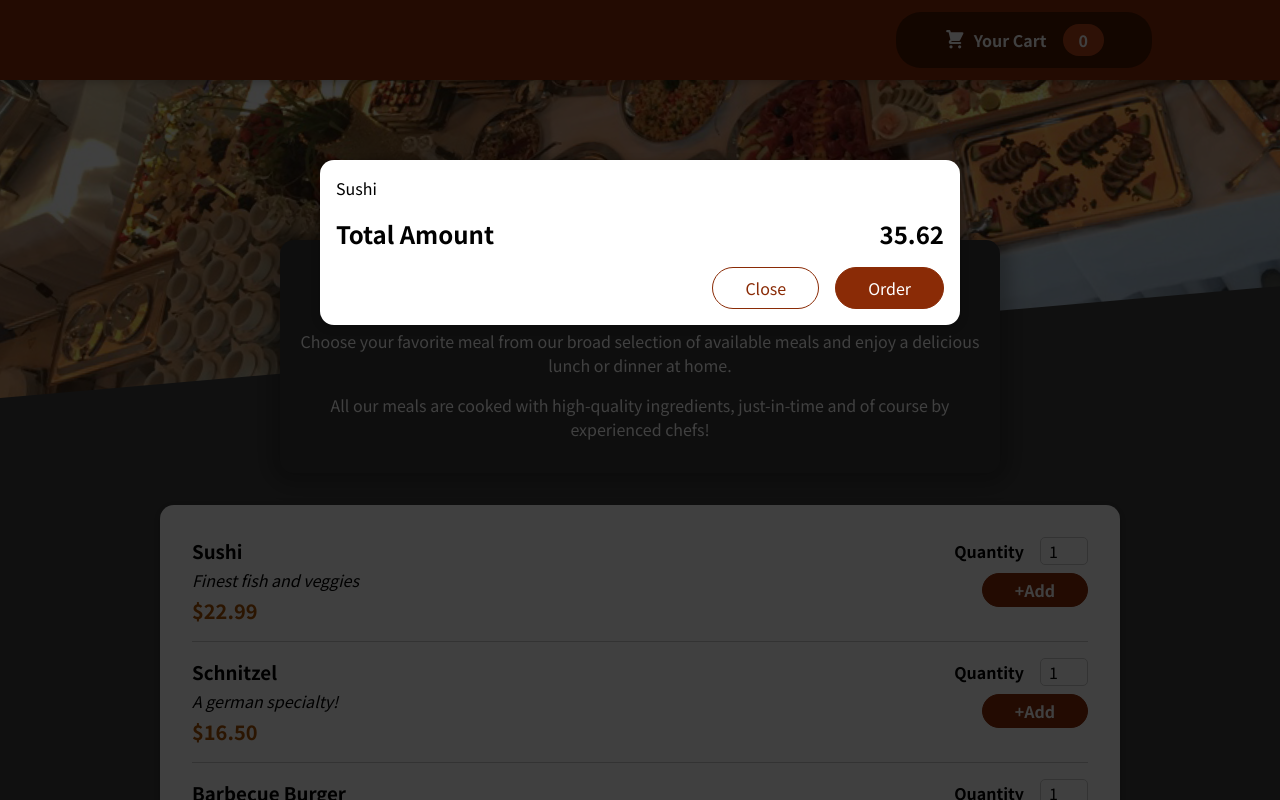
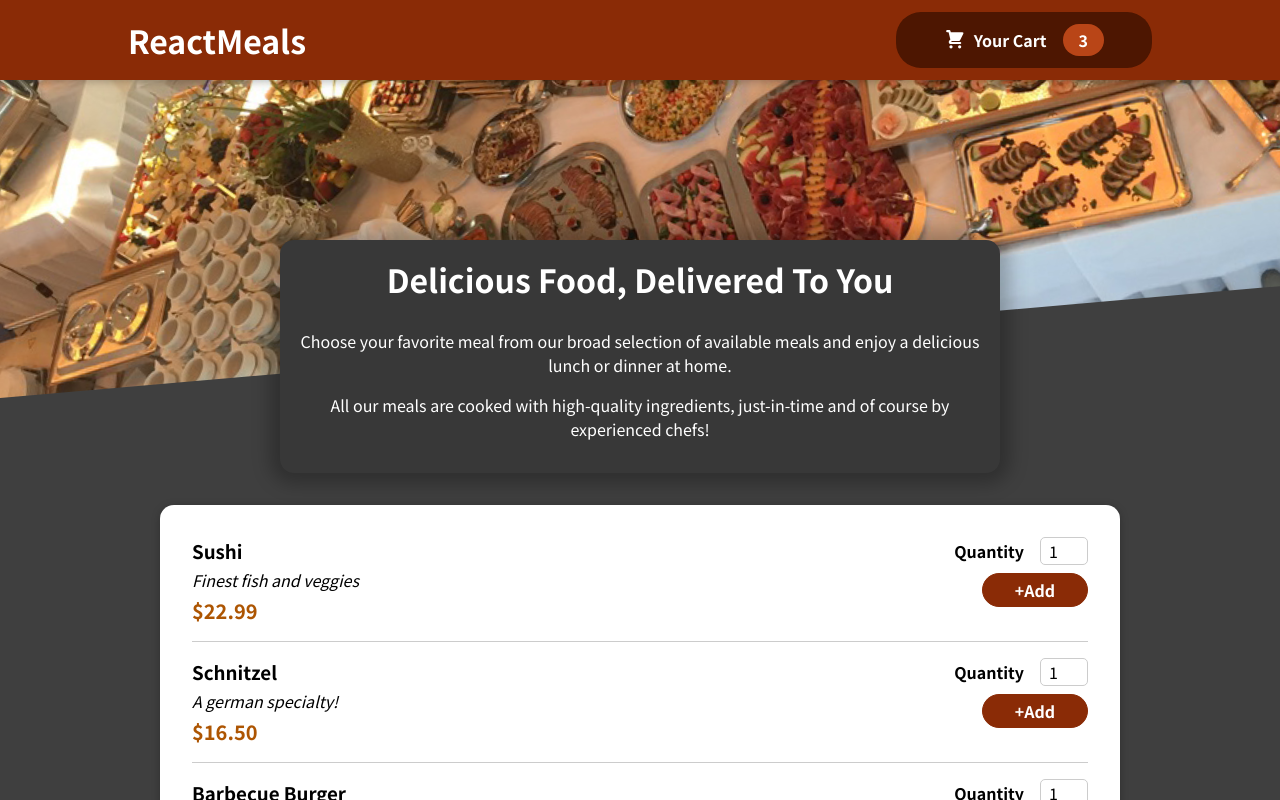
Before and after one commit to luvgameon/Food-delivery-app, a React (Create React App) app: page / in a window 1280 px wide. Shown: the top 800 px of the page. Built offline with nearby package versions, Linux system fonts and the light colour scheme.

Commit message:
Cart close

```diff
--- a/src/App.js
+++ b/src/App.js
@@ -1,15 +1,26 @@
-import { Fragment } from 'react';
+import { Fragment, useState } from 'react';
 import Header from "./Components/Layout/Header";
 import Meals from "./Components/Meals/Meals";
 import React from 'react';
 import Cart from './Components/Cart/Cart';
 
+
 function App() {
+  const [ShowCart, setShowCart] = useState(false);
+
+const ShowCartHandler=()=>{
+  setShowCart(true);
+}
+
+const hideCartHandler=()=>{
+  setShowCart(false);
+}
+
 
   return (
     <Fragment>
-      <Cart/>
-      <Header />
+      {ShowCart && <Cart onClose={hideCartHandler}/>}
+      <Header onShowCart={ShowCartHandler}/>
       <main>
         <Meals />
       </main>
--- a/src/Components/Cart/Cart.js
+++ b/src/Components/Cart/Cart.js
@@ -11,14 +11,16 @@
   );
 
   return (
-    <Modal>
+    <Modal onClose={props.onClose}>
       {cartItems}
       <div className={classes.total}>
         <span>Total Amount</span>
         <span>35.62</span>
       </div>
       <div className={classes.actions}>
-        <button className={classes['button--alt']}>Close</button>
+        <button className={classes['button--alt']} onClick={props.onClose}>
+          Close
+        </button>
         <button className={classes.button}>Order</button>
       </div>
     </Modal>
--- a/src/Components/Layout/Header.js
+++ b/src/Components/Layout/Header.js
@@ -1,4 +1,4 @@
-import React from 'react'
+import { Fragment } from 'react';
 import classes from './Header.module.css';
 import Mealsimage from '../../assets/meals.jpg';
 import HeaderCartButton from './HeaderCartButton';
@@ -6,16 +6,16 @@
 
 export default function Header(props) {
   return (
-    <>
-    <header className={classes.header}>
-   <h1>{props.title}</h1>
-<HeaderCartButton/>
-    </header>
+    <Fragment>
+   <header className={classes.header}>
+        <h1>ReactMeals</h1>
+<HeaderCartButton onClick={props.onShowCart} />
+      </header>
     <div className={classes['main-image']}>
         <img src={Mealsimage} alt="the food"></img>
     </div>
 
 
-    </>
+    </Fragment>
   )
 }
--- a/src/Components/Layout/HeaderCartButton.js
+++ b/src/Components/Layout/HeaderCartButton.js
@@ -1,15 +1,16 @@
-import React from 'react'
 import CartIcon from '../Cart/CartIcon';
 import classes from './HeaderCartButton.module.css';
 
-export default function HeaderCartButton() {
+const HeaderCartButton = (props) => {
   return (
-    <button className={classes.button}>
+    <button className={classes.button} onClick={props.onClick}>
+      <span className={classes.icon}>
+        <CartIcon />
+      </span>
+      <span>Your Cart</span>
+      <span className={classes.badge}>3</span>
+    </button>
+  );
+};
 
-    <span className={classes.icon}><CartIcon/></span>
-    <span>Your Cart</span>
-    <span className={classes.badge}>0</span>
-
-    </button>
-  )
-}
+export default HeaderCartButton;
--- a/src/Components/UI/Modal.js
+++ b/src/Components/UI/Modal.js
@@ -4,7 +4,7 @@
 import classes from './Modal.module.css';
 
 const Backdrop = (props) => {
-  return <div className={classes.backdrop} />;
+  return <div className={classes.backdrop} onClick={props.onClose}/>;
 };
 
 const ModalOverlay = (props) => {
@@ -20,12 +20,22 @@
 const Modal = (props) => {
   return (
     <Fragment>
-      {ReactDOM.createPortal(<Backdrop />, portalElement)}
+      {ReactDOM.createPortal(<Backdrop onClose={props.onClose}/>, portalElement)}
       {ReactDOM.createPortal(
         <ModalOverlay>{props.children}</ModalOverlay>,
         portalElement
       )}
     </Fragment>
+
+
+
+
+
+
+
+
+
+
   );
 };
 
```
